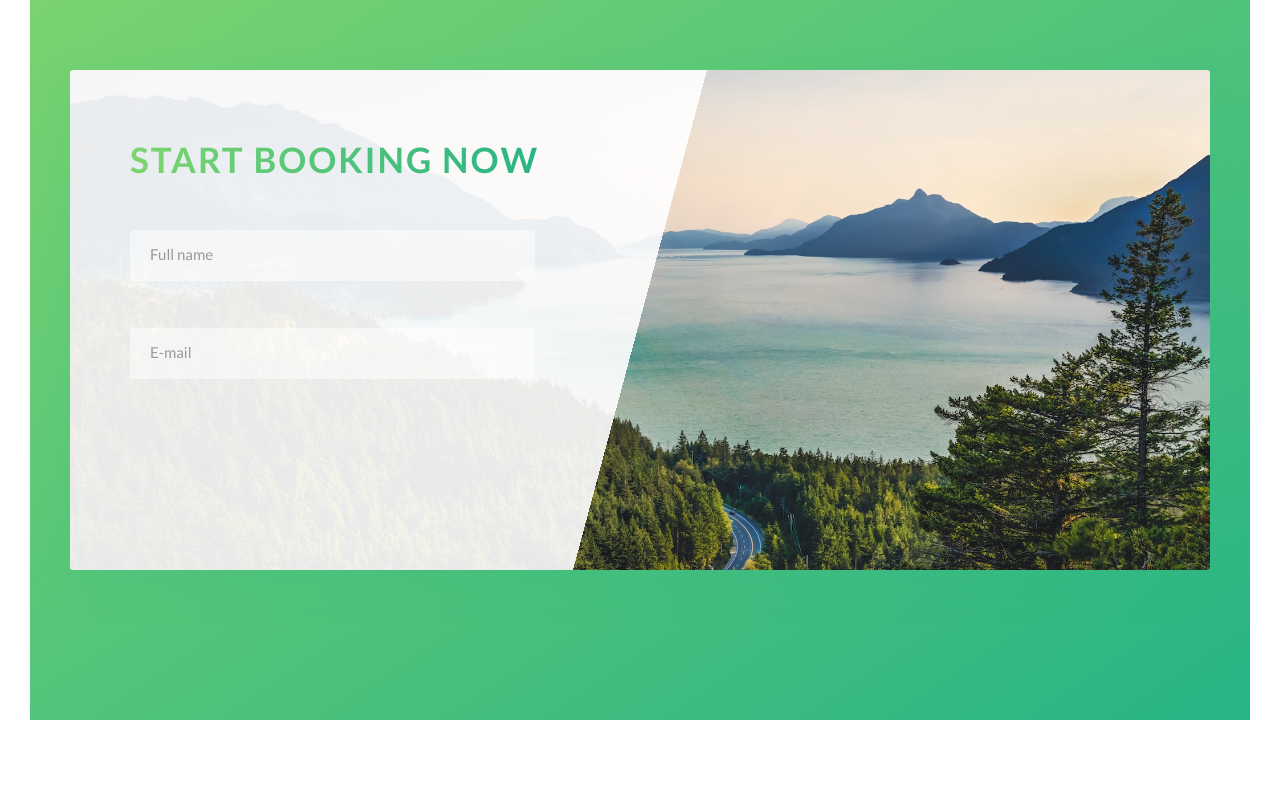
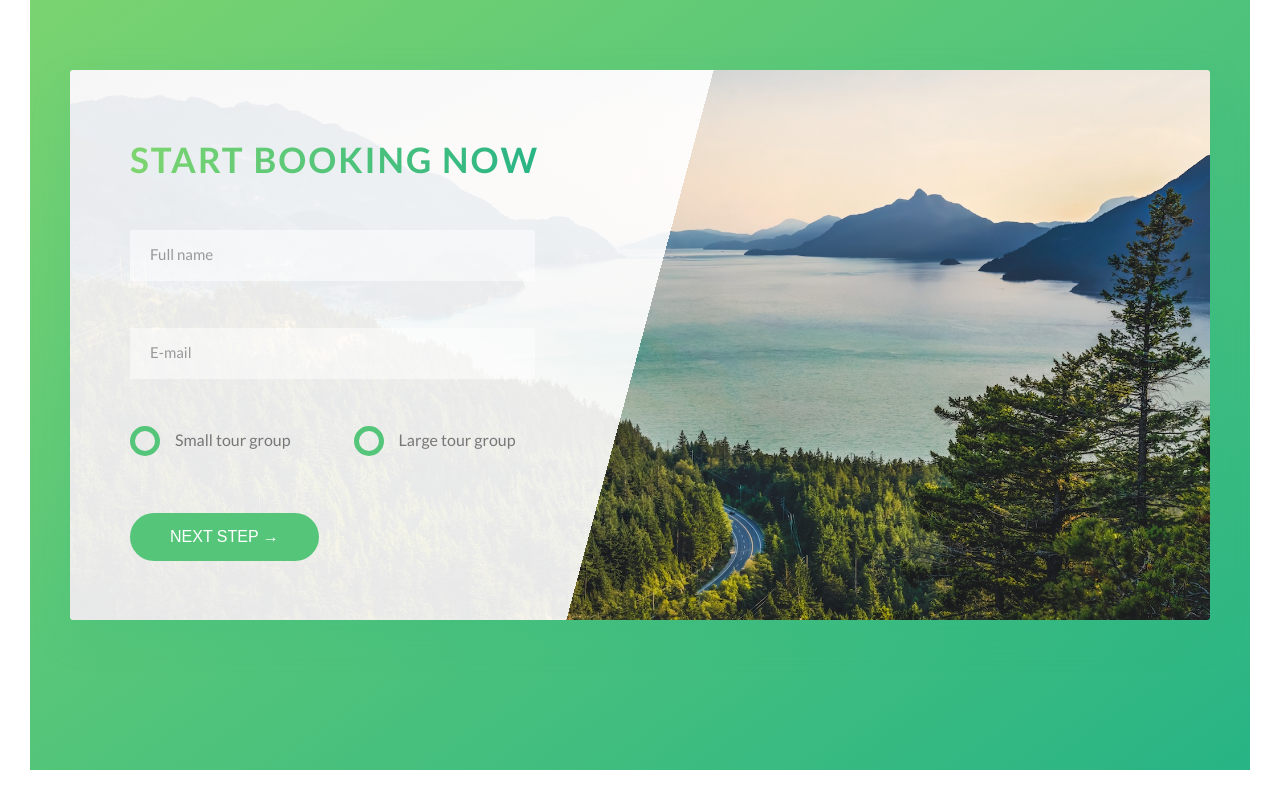
Before and after one commit to eduardo-takeo/natours, a website: page index.html in a window 1280 px wide. Shown: the part 4257-5057 px from the top of the page. Before the commit the page ends 5007 px from the top, so only its background shows below. Drawn offline with Linux system fonts and the light colour scheme.

Commit message:
finished booking section

```diff
--- a/index.html
+++ b/index.html
@@ -263,6 +263,28 @@
                                     <input type="email" class="form__input" placeholder="E-mail" id="email" required>
                                     <label for="email" class="form__label">E-mail</label>
                                 </div>
+
+                                <div class="form__group">
+                                    <div class="form__radio-group">
+                                        <input type="radio" class="form__radio-input" id="small" name="size">
+                                        <label for="small" class="form__radio-label">
+                                            <span class="form__radio-button"></span>
+                                            Small tour group
+                                        </label>
+                                    </div>
+
+                                    <div class="u-margin-bottom-medium form__radio-group">
+                                        <input type="radio" class="form__radio-input" id="large" name="size">
+                                        <label for="large" class="form__radio-label">
+                                            <span class="form__radio-button"></span>
+                                            Large tour group
+                                        </label>
+                                    </div>
+                                </div>
+
+                                <div class="form__group">
+                                    <button class="btn btn--green">Next step &rarr;</button>
+                                </div>
                             </form>
                         </div>
                     </div>
--- a/sass/components/_button.scss
+++ b/sass/components/_button.scss
@@ -1,4 +1,5 @@
 .btn {
+    &,
     &:link,
     &:visited {
         text-transform: uppercase;
@@ -8,7 +9,11 @@
         border-radius: 10rem;
         transition: all .2s;
         position: relative;
-        font-size: 1.6rem;
+        font-size: $default-font-size;
+
+        //Change for <button> elements
+        border: none;
+        cursor: pointer;
     }
 
     &:hover {
@@ -21,7 +26,9 @@
         }
     }
 
-    &:active {
+    &:active,
+    &:focus {
+        outline: none;
         transform: translateY(-.1rem);
         box-shadow: 0 .5rem 1rem rgba($color-black, .2);
     }
--- a/sass/components/_form.scss
+++ b/sass/components/_form.scss
@@ -14,6 +14,7 @@
         border-bottom: 3px solid transparent;
         width: 90%;
         display: block;
+        transition: all .3s;
 
         &:focus {
             outline: none;
@@ -44,4 +45,50 @@
         visibility: hidden;
         transform: translateY(-4rem);
     }
+
+    &__radio-group {
+        width: 49%;
+        display: inline-block;
+    }
+
+    &__radio-input {
+        display: none;
+    }
+
+    &__radio-label {
+        font-size: $default-font-size;
+        cursor: pointer;
+        position: relative;
+        padding-left: 4.5rem;
+    }
+
+    &__radio-button {
+        height: 3rem;
+        width: 3rem;
+        border: 5px solid $color-primary;
+        border-radius: 50%;
+        display: inline-block;
+        position: absolute;
+        left: 0;
+        top: -.4rem;
+
+        &::after {
+            content: "";
+            display: block;
+            height: 1.3rem;
+            width: 1.3rem;
+            border-radius: 50%;
+            position: absolute;
+            left: 50%;
+            top: 50%;
+            transform: translate(-50%, -50%);
+            background-color: $color-primary;
+            opacity: 0;
+            transition: all .2s;
+        }
+    }
+
+    &__radio-input:checked ~ &__radio-label &__radio-button::after {
+        opacity: 1;
+    }
 }
--- a/sass/pages/_home.scss
+++ b/sass/pages/_home.scss
@@ -40,7 +40,7 @@
     border-radius: 3px;
     box-shadow: 0 1.5rem 4rem rgba($color-primary-dark, .15);
 
-    height: 50rem;
+    height: 55rem;
 
     &__form {
         width: 50%;
```
Also changed, not shown: css/style.css, 1 other file.
